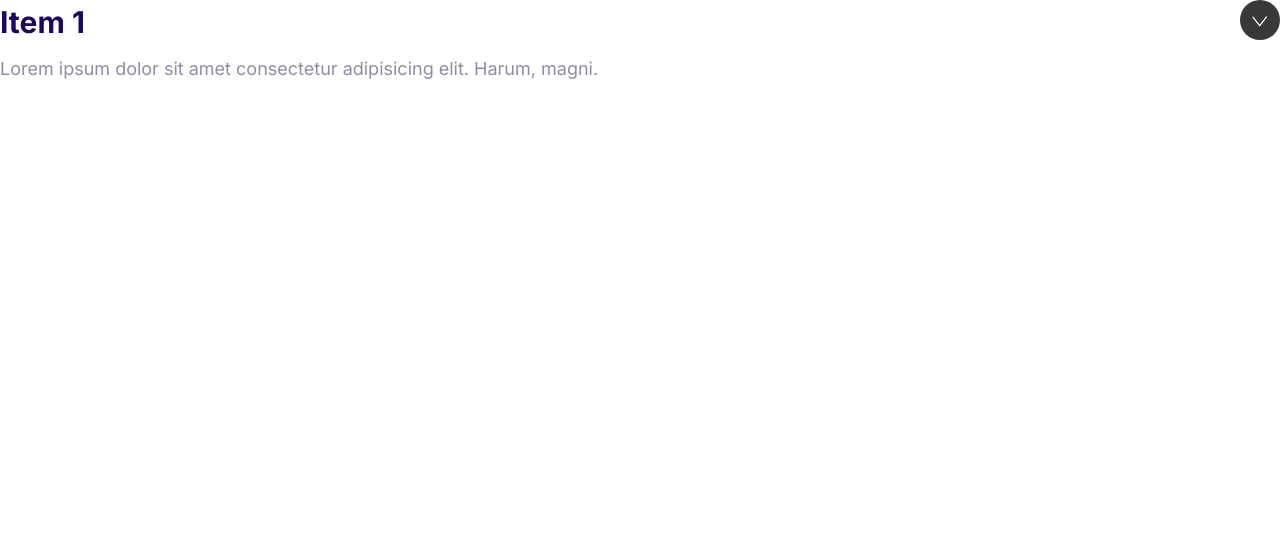
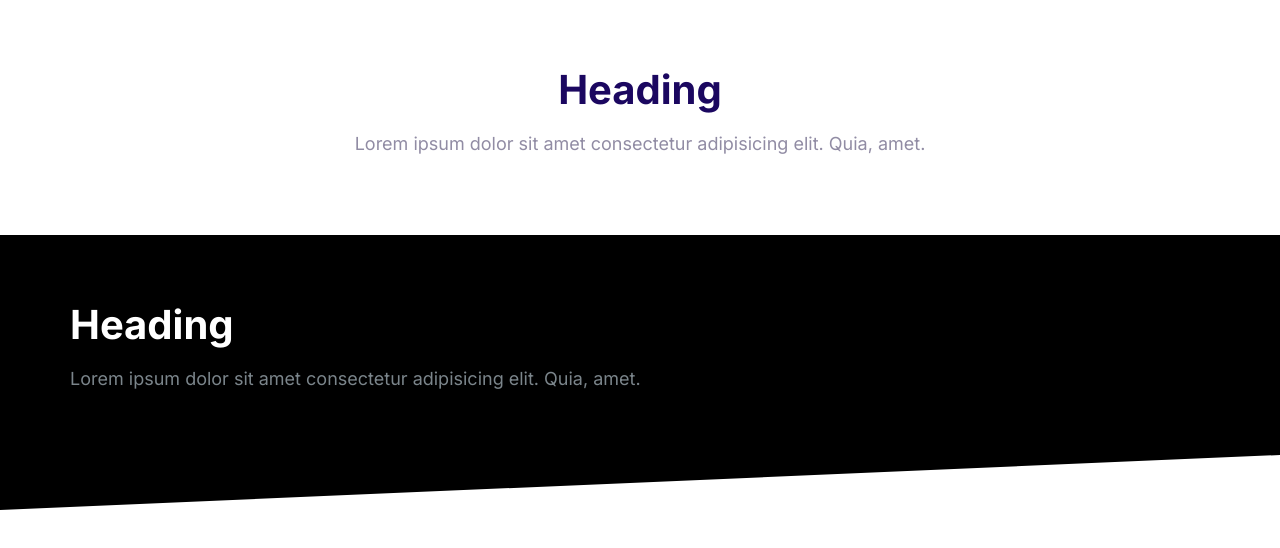
Before and after one commit to syl19/moshify-project, a plain HTML site: page index.html in a window 1280 px wide. Drawn offline with Linux system fonts and the light colour scheme.

Commit message:
Build block component.

```diff
--- a/css/styles.css
+++ b/css/styles.css
@@ -11,6 +11,11 @@
 
 *, *::after, *::before {
   box-sizing: border-box;
+}
+
+.container {
+  max-width: 1140px;
+  margin: 0 auto;
 }
 
 /* Typography */
@@ -578,3 +583,37 @@ a {
   max-height: 100vh;
   opacity: 1;
 }
+
+/* Blocks */
+
+.block {
+  --padding-vertical: 6rem;
+  padding: var(--padding-vertical) 2rem;
+}
+
+.block__header {
+  text-align: center;
+}
+
+.block__heading {
+  margin-top: 0;
+}
+
+.block--dark {
+  background: black;
+  color: #7b858b;
+}
+
+.block--dark .block__heading {
+  color: white;
+}
+
+.block--skewed-right {
+  padding-bottom: calc(var(--padding-vertical) + 4rem);
+  clip-path: polygon(0% 0%, 100% 0%, 100% 100%, 0% 80%);
+}
+
+.block--skewed-left {
+  padding-bottom: calc(var(--padding-vertical) + 4rem);
+  clip-path: polygon(0% 0%, 100% 0%, 100% 80%, 0% 100%);
+}
--- a/index.html
+++ b/index.html
@@ -15,15 +15,22 @@
     <link rel="stylesheet" href="css/styles.css" />
   </head>
   <body>
-    <div class="collapsible collapsible--expanded">
-      <header class="collapsible__header">
-        <h2 class="collapsible__heading">Item 1</h2>
-        <span class="icon--chevron collapsible__chevron"> </span>
+    <section class="block container">
+      <header class="block__header">
+        <h2 class="block__heading">Heading</h2>
+        <p>
+          Lorem ipsum dolor sit amet consectetur adipisicing elit. Quia, amet.
+        </p>
       </header>
-      <div class="collapsible__content">
-        Lorem ipsum dolor sit amet consectetur adipisicing elit. Harum, magni.
+    </section>
+    <section class="block block--dark block--skewed-left">
+      <div class="container">
+        <h2 class="block__heading">Heading</h2>
+        <p>
+          Lorem ipsum dolor sit amet consectetur adipisicing elit. Quia, amet.
+        </p>
       </div>
-    </div>
+    </section>
     <script src="js/main.js"></script>
   </body>
 </html>
```
Also changed, not shown: components/blocks.html (added, +12 -0 lines).
